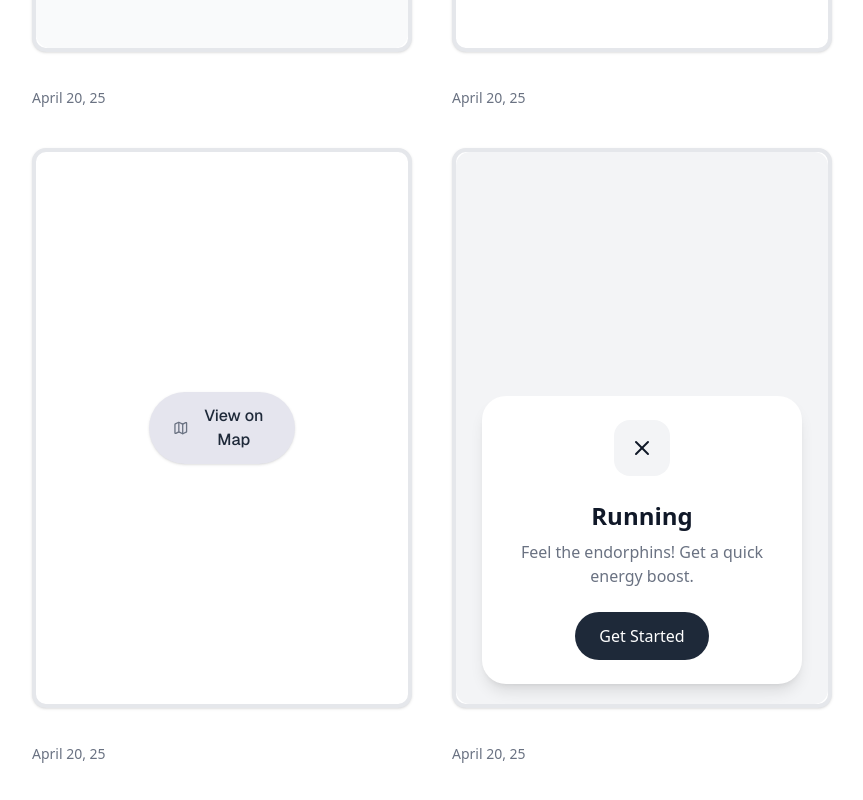
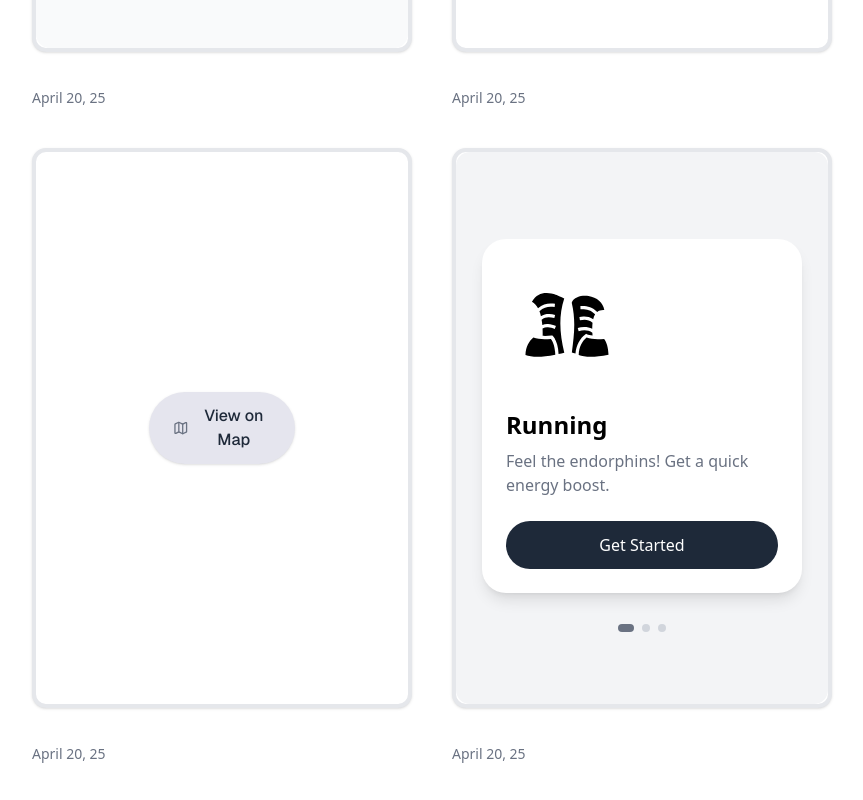
Before and after one commit to LuckyGoyal039/UIForge, a Next.js app: page / in a window 1280 px wide. Shown: the part 1232-2032 px from the top of the page, without its empty margins (208-1071 px from the left). Built offline with nearby package versions, Linux system fonts and the light colour scheme.

Commit message:
fix card swipe

```diff
--- a/src/ui/CardSwipe/CardSwipe.tsx
+++ b/src/ui/CardSwipe/CardSwipe.tsx
@@ -20,14 +20,14 @@ interface CardSwipeProps {
 const Card: React.FC<{ data: CardData; onClick?: () => void }> = ({ data, onClick }) => {
   return (
     <div
-      className="bg-white rounded-3xl shadow-lg p-6 w-full max-w-xs mx-auto flex flex-col items-center"
+      className="bg-white rounded-3xl shadow-lg p-6 w-full max-w-xs mx-auto flex flex-col text-black"
       onClick={onClick}
     >
-      <div className="bg-gray-100 p-4 rounded-2xl mb-6">
+      <div className="p-4 rounded-2xl mb-6">
         {data.icon}
       </div>
       <h2 className="text-2xl font-bold mb-2">{data.title}</h2>
-      <p className="text-gray-500 text-center mb-6">{data.description}</p>
+      <p className="text-gray-500  mb-6">{data.description}</p>
       <button className="bg-gray-800 text-white py-3 px-6 rounded-full font-medium">
         Get Started
       </button>
--- a/src/ui/CardSwipe/index.tsx
+++ b/src/ui/CardSwipe/index.tsx
@@ -1,6 +1,9 @@
 'use client'
 import CardSwipe from './CardSwipe';
 import { X } from 'lucide-react';
+import { GiSteeltoeBoots } from "react-icons/gi";
+import { FaBookReader } from "react-icons/fa";
+import { RiDrinks2Line } from "react-icons/ri";
 
 export default function Card() {
   const cards = [
@@ -8,19 +11,19 @@ export default function Card() {
       id: 1,
       title: "Running",
       description: "Feel the endorphins! Get a quick energy boost.",
-      icon: <X size={24} />
+      icon: <GiSteeltoeBoots size={90} />
     },
     {
       id: 2,
       title: "Reading",
       description: "Sharpen your mind & escape to new adventures.",
-      icon: <X size={24} />
+      icon: <FaBookReader size={90} />
     },
     {
       id: 3,
       title: "Drink Water",
       description: "Stay hydrated & energized. Your body will thank you!",
-      icon: <X size={24} />
+      icon: <RiDrinks2Line size={90} />
     }
   ];
 
@@ -30,7 +33,7 @@ export default function Card() {
   };
 
   return (
-    <div className="min-h-screen flex items-center justify-center bg-gray-100 p-4">
+    <div className="h-full flex items-center justify-center bg-gray-100 p-4">
       <CardSwipe cards={cards} onCardClick={handleCardClick} />
     </div>
   );
```
